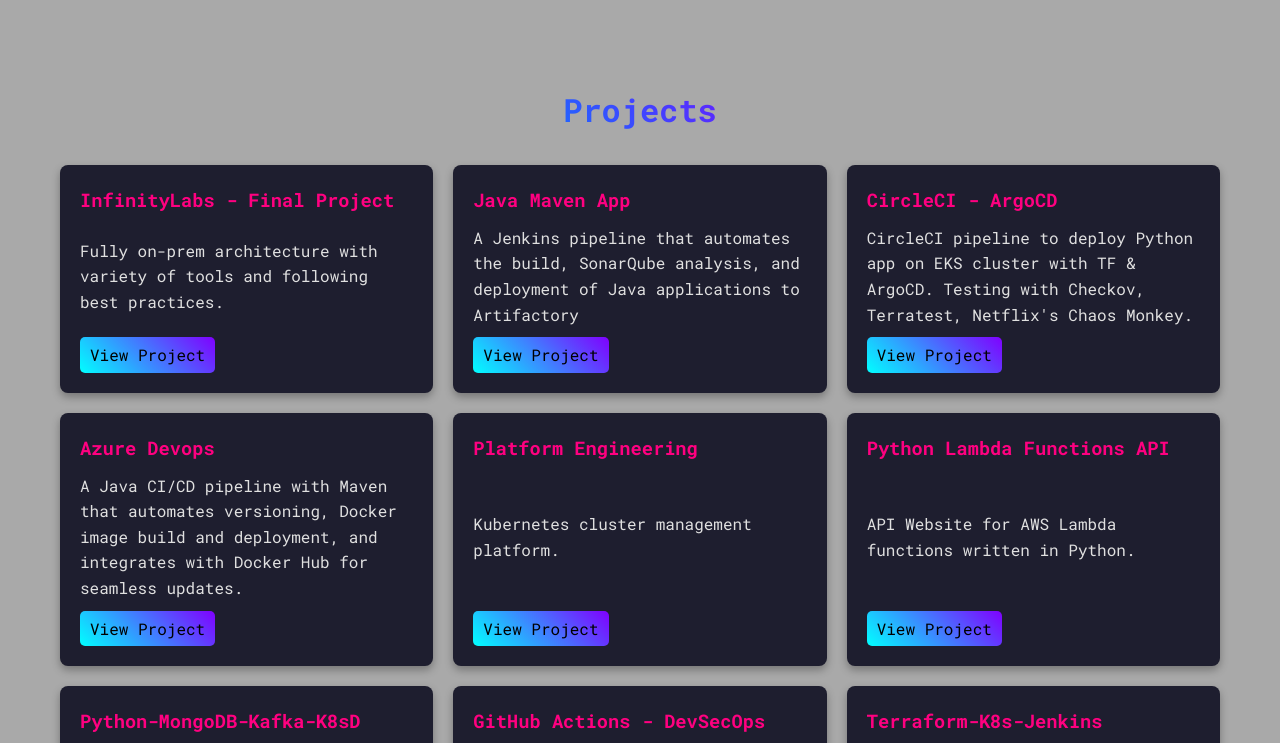
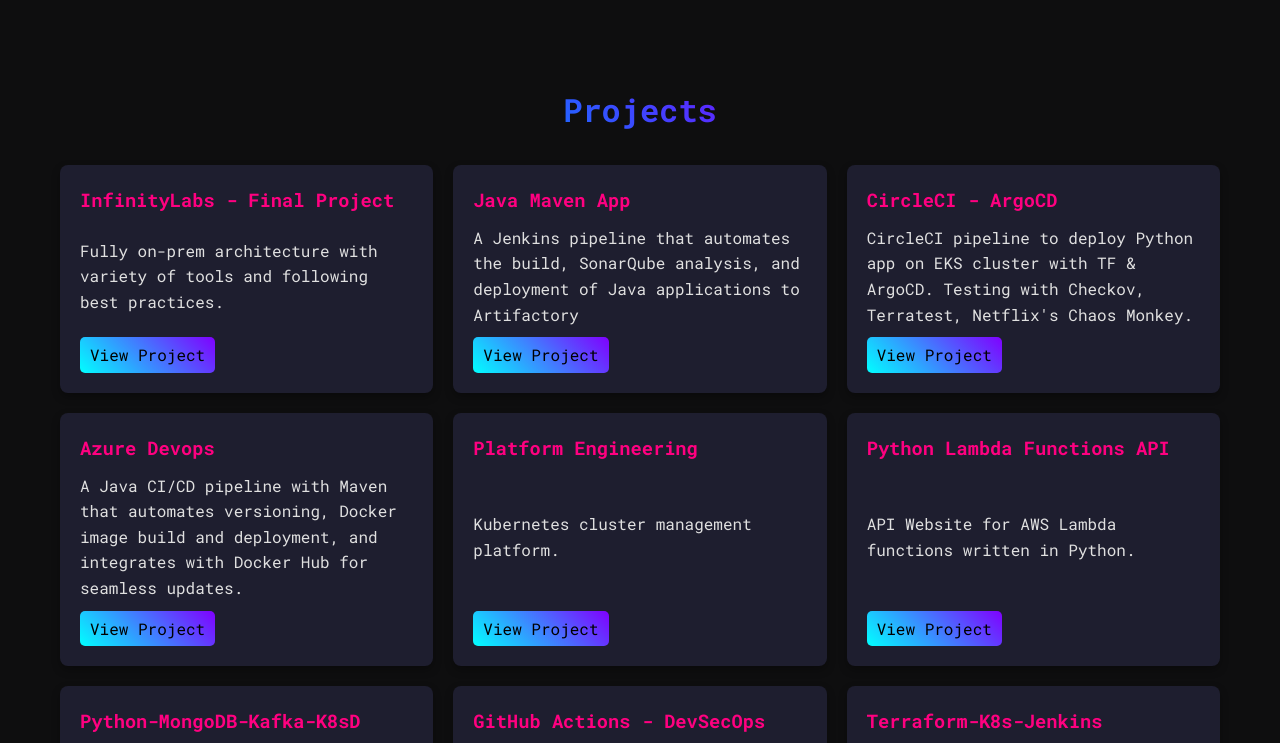
Before and after one commit to sharon088/sharon088.github.io, a plain HTML site: page index.html in a window 1280 px wide. Shown: the part 773-1516 px from the top of the page. Drawn offline with Linux system fonts and the light colour scheme.

Commit message:
Update index.html

```diff
--- a/index.html
+++ b/index.html
@@ -14,7 +14,7 @@
     body {
       background: url('./images/bg.jpg') no-repeat center center fixed;
       background-size: cover;
-      background-color: darkgray;
+      background-color: #0e0e0f;
       font-family: 'Roboto Mono', monospace;
       height: 100%;
       color: #e0e0e0;
```
